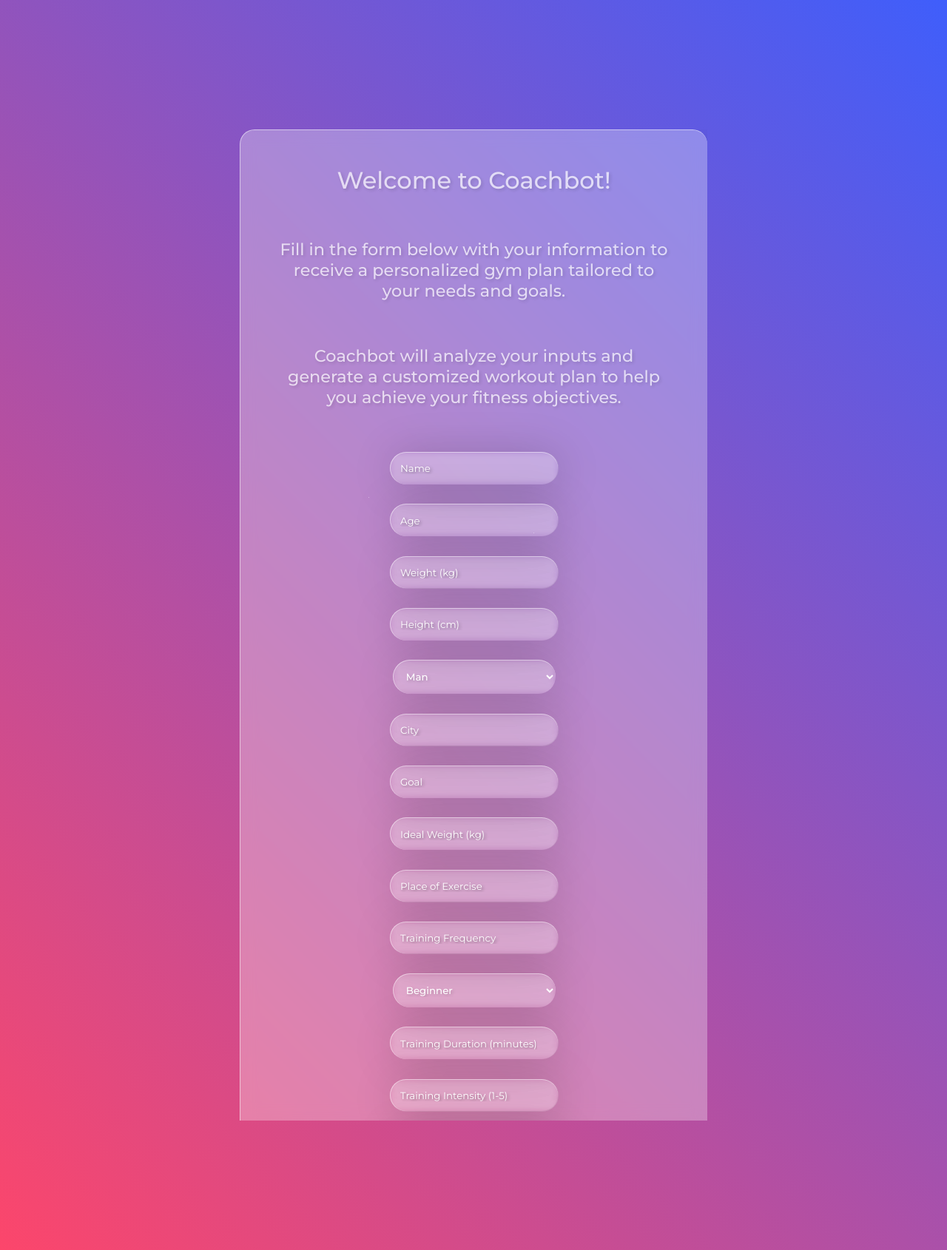
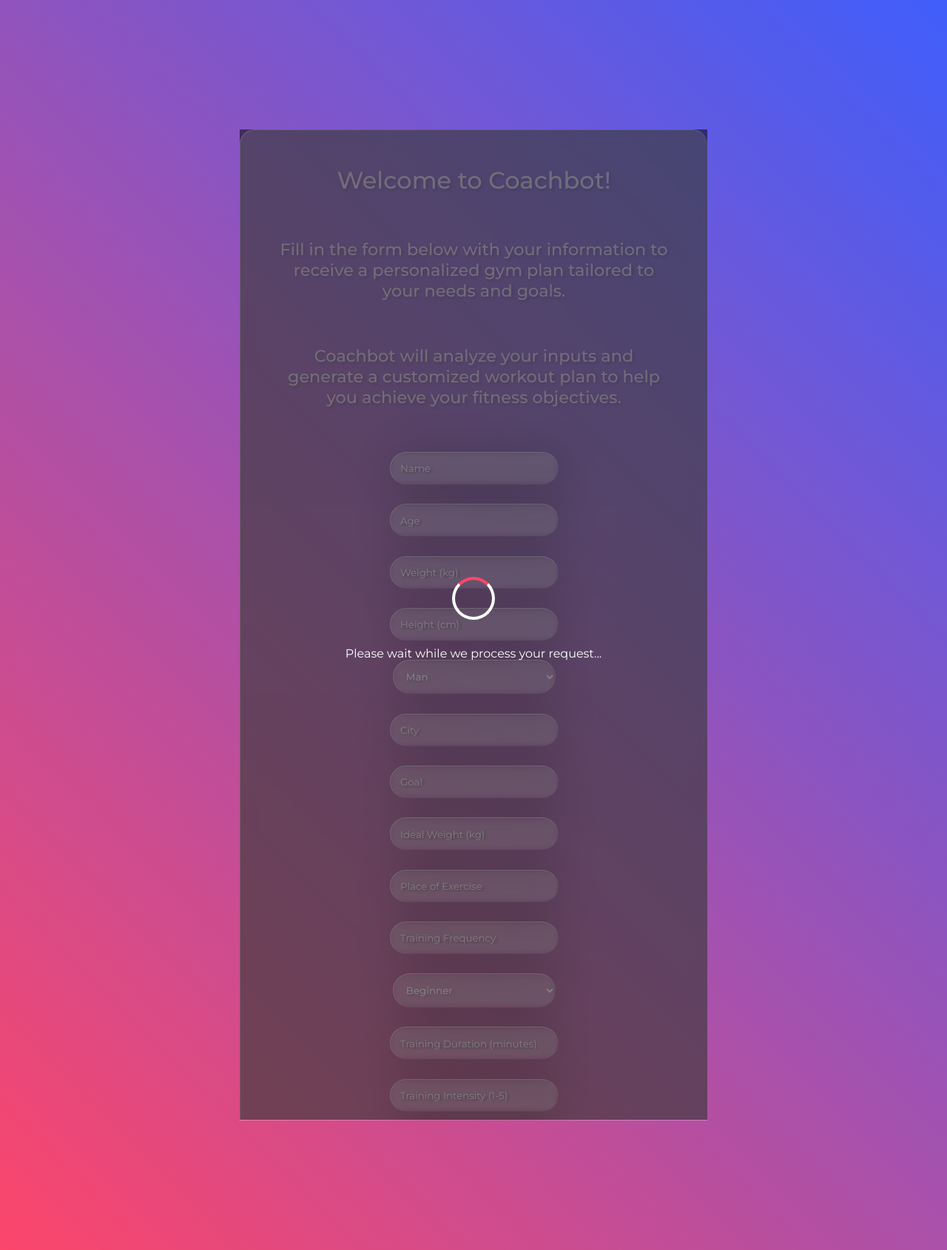
Before and after one commit to bybysker/Coachbot, a Flask app: page / in a window 1280 px wide. Shown: the whole page at 74% size. Run offline with Flask 2, Linux system fonts and the light colour scheme.

Commit message:
loading stuff

```diff
--- a/app/static/css/gymplan_style.css
+++ b/app/static/css/gymplan_style.css
@@ -34,7 +34,7 @@
 h1 {
   font-size: 28px;
   text-align: center;
-  font-family: 'Brush Script MT', cursive;
+  font-family: 'Sequel Sans', sans-serif;
   font-weight: bold;
   color: white;
 }
--- a/app/static/css/style2.css
+++ b/app/static/css/style2.css
@@ -140,24 +140,6 @@
   text-shadow: 2px 2px 4px rgba(0, 0, 0, 0.4);
 }
 
-.drop {
-  background: rgba(255, 255, 255, 0.3);
-  backdrop-filter: blur(10px);
-  border-radius: 10px;
-  border-left: 1px solid rgba(255, 255, 255, 0.3);
-  border-top: 1px solid rgba(255, 255, 255, 0.3);
-  box-shadow: 10px 10px 60px -8px rgba(0, 0, 0, 0.2);
-  position: absolute;
-  transition: all 0.2s ease;
-}
-
-.drop-1, .drop-2, .drop-3, .drop-4, .drop-5 {
-  top: unset;
-  left: unset;
-  bottom: unset;
-  right: unset;
-}
-
 a,
 input:focus,
 select:focus,
@@ -165,3 +147,36 @@
 button:focus {
   outline: none;
 }
+
+#loading-container {
+  position: fixed;
+  top: 0;
+  left: 0;
+  width: 100%;
+  height: 100%;
+  display: flex;
+  flex-direction: column;
+  align-items: center;
+  justify-content: center;
+  background-color: rgba(0, 0, 0, 0.5);
+  z-index: 9999;
+}
+
+#loading-indicator {
+  width: 50px;
+  height: 50px;
+  border: 4px solid #fff;
+  border-top-color: #FC466B;
+  border-radius: 50%;
+  animation: spin 1s linear infinite;
+}
+
+#quote-container {
+  margin-top: 20px;
+  text-align: center;
+}
+
+#quote-text {
+  font-size: 16px;
+  color: #fff;
+}
--- a/app/static/js/index_script.js
+++ b/app/static/js/index_script.js
@@ -1,26 +1,33 @@
-// Generate random positions for the drops within the container
-function generateRandomPosition(container) {
-    const containerRect = container.getBoundingClientRect();
-    const dropWidth = 150; // Adjust as needed
-    const dropHeight = 150; // Adjust as needed
+const quotes = [
+  "The greatest glory in living lies not in never falling, but in rising every time we fall. - Nelson Mandela",
+  "The only way to do great work is to love what you do. - Steve Jobs",
+  "Believe you can and you're halfway there. - Theodore Roosevelt",
+  "The future belongs to those who believe in the beauty of their dreams. - Eleanor Roosevelt",
+  // Add more quotes here
+];
 
-    const randomLeft = Math.floor(Math.random() * (containerRect.width - dropWidth));
-    const randomTop = Math.floor(Math.random() * (containerRect.height - dropHeight));
+function displayRandomQuote() {
+  const quoteContainer = document.getElementById("quote-container");
+  const quoteText = document.getElementById("quote-text");
+  const randomIndex = Math.floor(Math.random() * quotes.length);
+  const randomQuote = quotes[randomIndex];
+  quoteText.textContent = randomQuote;
+  quoteContainer.style.display = "block";
+}
 
-    return { left: randomLeft, top: randomTop };
-  }
+// Call the function to display a random quote
+displayRandomQuote();
 
-  // Position the drops randomly within the container
-  function positionDrops() {
-    const container = document.querySelector('.container');
-    const drops = document.querySelectorAll('.drop');
+const loadingIndicator = document.getElementById("loading-indicator");
+const quoteText = document.getElementById("quote-text");
 
-    drops.forEach((drop) => {
-      const { left, top } = generateRandomPosition(container);
-      drop.style.left = `${left}px`;
-      drop.style.top = `${top}px`;
-    });
-  }
+function startLoadingProcess() {
+  // Display the loading indicator
+  loadingIndicator.style.display = "block";
 
-  // Call the positionDrops function on page load
-  window.addEventListener('load', positionDrops);
+  // Update the quote text
+  quoteText.textContent = "Please wait while we process your request...";
+}
+
+// Call the function to start the loading process
+startLoadingProcess();
--- a/app/templates/index2.html
+++ b/app/templates/index2.html
@@ -35,12 +35,11 @@
       <input type="number" name="discipline" id="discipline" min="1" max="5" placeholder="Discipline (1-5)" required><br>
       <button type="submit">Get my GymPlan</button>
     </form>
-    <div class="drops">
-      <div class="drop drop-1"></div>
-      <div class="drop drop-2"></div>
-      <div class="drop drop-3"></div>
-      <div class="drop drop-4"></div>
-      <div class="drop drop-5"></div>
+    <div id="loading-container">
+      <div id="loading-indicator"></div>
+      <div id="quote-container">
+        <p id="quote-text">Loading...</p>
+      </div>
     </div>
   </div>
 
```
